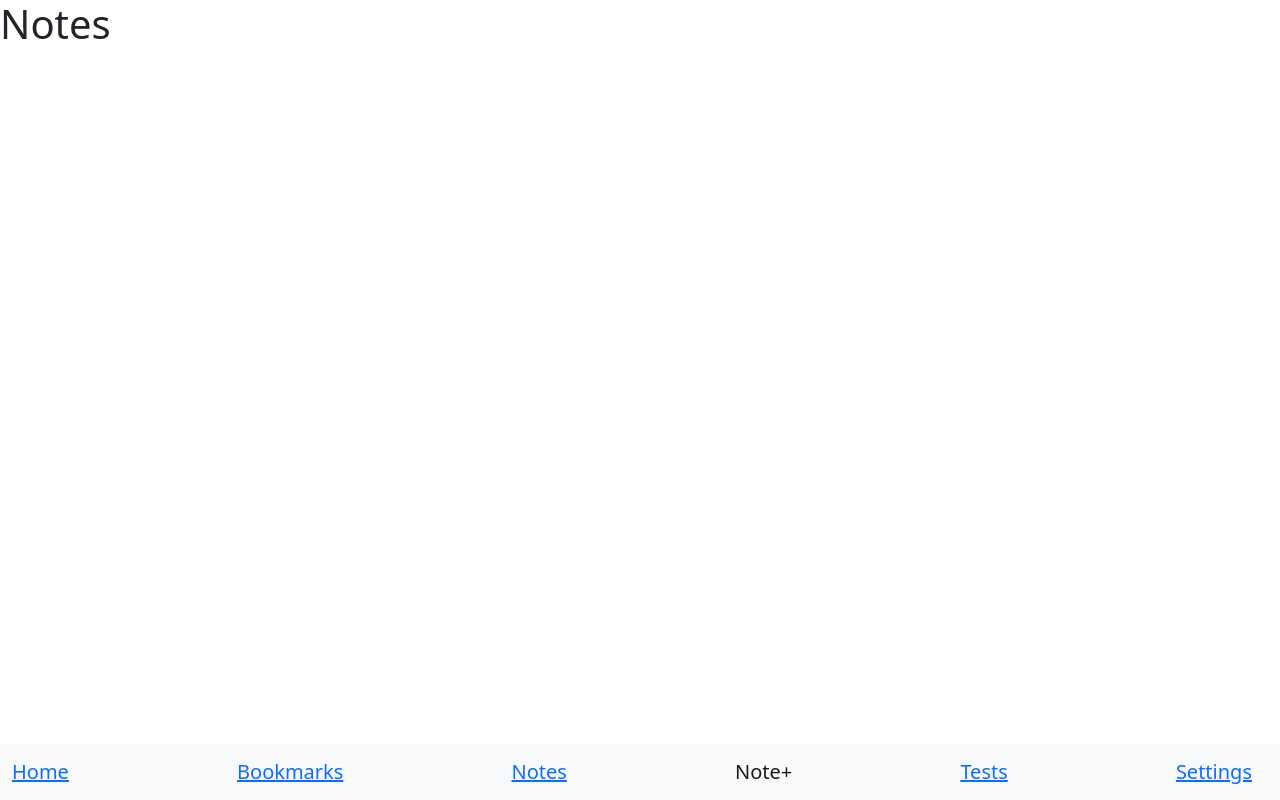
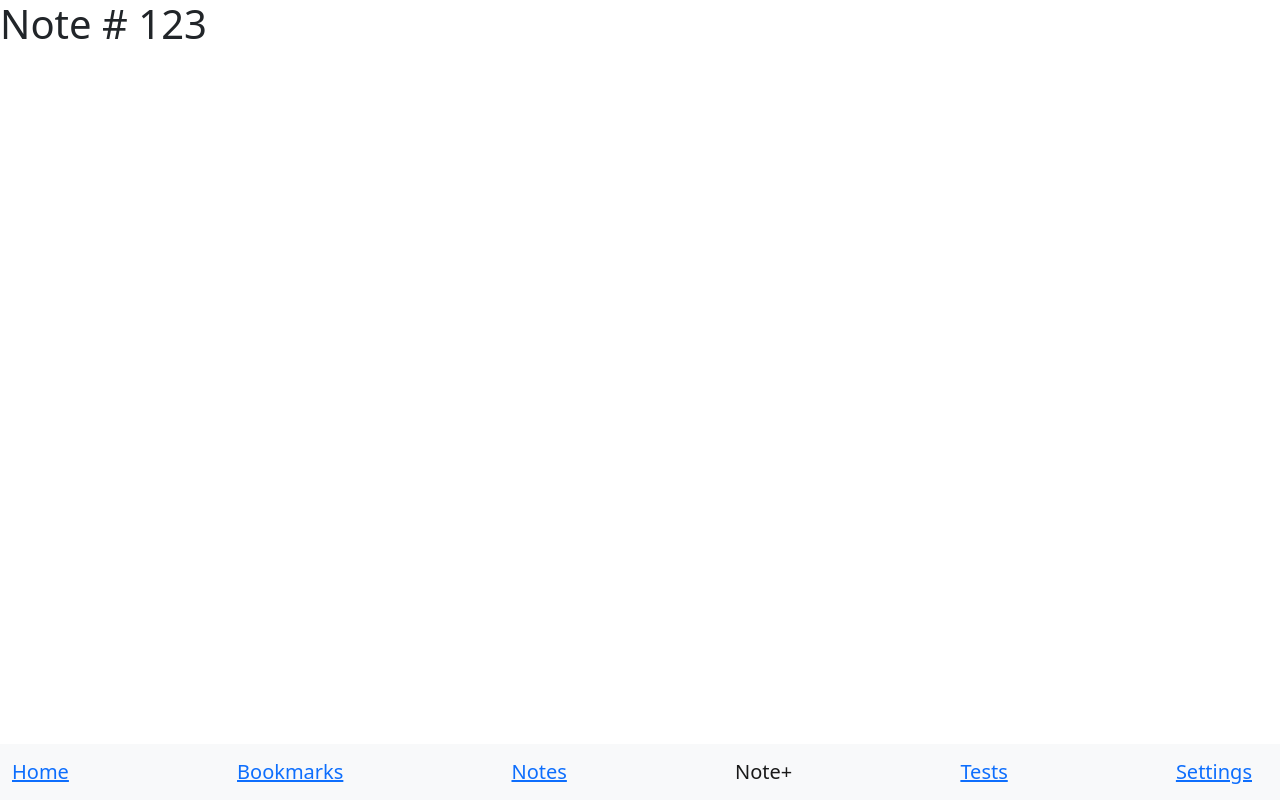
Before and after one commit to luolisave/productivity, a React (Vite) app in the folder frontend-react/: page /#/note/123 in a window 1280 px wide. Before the commit this address led to /#/note/1. Built offline with nearby package versions, Linux system fonts and the light colour scheme.

Commit message:
add more routes.

```diff
--- a/frontend-react/src/App.tsx
+++ b/frontend-react/src/App.tsx
@@ -7,6 +7,8 @@ import Bookmarks from "./components/Bookmarks/Bookmarks";
 import Notes from "./components/notes/notes";
 import Tests from "./components/tests/tests";
 import Settings from "./components/settings/settings";
+import NotFound from "./components/NotFound/NotFound.js";
+import Note from "./components/note/note";
 
 // https://www.youtube.com/watch?v=SqcY0GlETPk
 // npm create vite@4.1.0
@@ -42,9 +44,10 @@ function App() {
         <Route path="/" element={<Home />} />
         <Route path="/bookmarks" element={<Bookmarks />} />
         <Route path="/notes" element={<Notes />} />
-        <Route path="/note/:id" element={<Notes />} />
+        <Route path="/note/:id" element={<Note />} />
         <Route path="/tests" element={<Tests />} />
         <Route path="/settings" element={<Settings />} />
+        <Route path="/*" element={<NotFound />} />
       </Routes>
     </>
   );
--- /dev/null
+++ b/frontend-react/src/components/NotFound/NotFound.js.tsx
@@ -0,0 +1,9 @@
+function NotFound() {
+  return (
+    <>
+      <h1>Page NotFound</h1>
+    </>
+  );
+}
+
+export default NotFound;
--- /dev/null
+++ b/frontend-react/src/components/note/note.tsx
@@ -0,0 +1,12 @@
+import { useParams } from "react-router";
+
+function Note() {
+  const { id } = useParams();
+  return (
+    <>
+      <h1>Note # {id}</h1>
+    </>
+  );
+}
+
+export default Note;
--- a/frontend-react/src/components/notes/notes.tsx
+++ b/frontend-react/src/components/notes/notes.tsx
@@ -1,7 +1,13 @@
+import { Link } from "react-router-dom";
+
 function Notes() {
   return (
     <>
       <h1>Notes</h1>
+
+      <div>
+        <Link to="/note/123">Note 123</Link>
+      </div>
     </>
   );
 }
```
